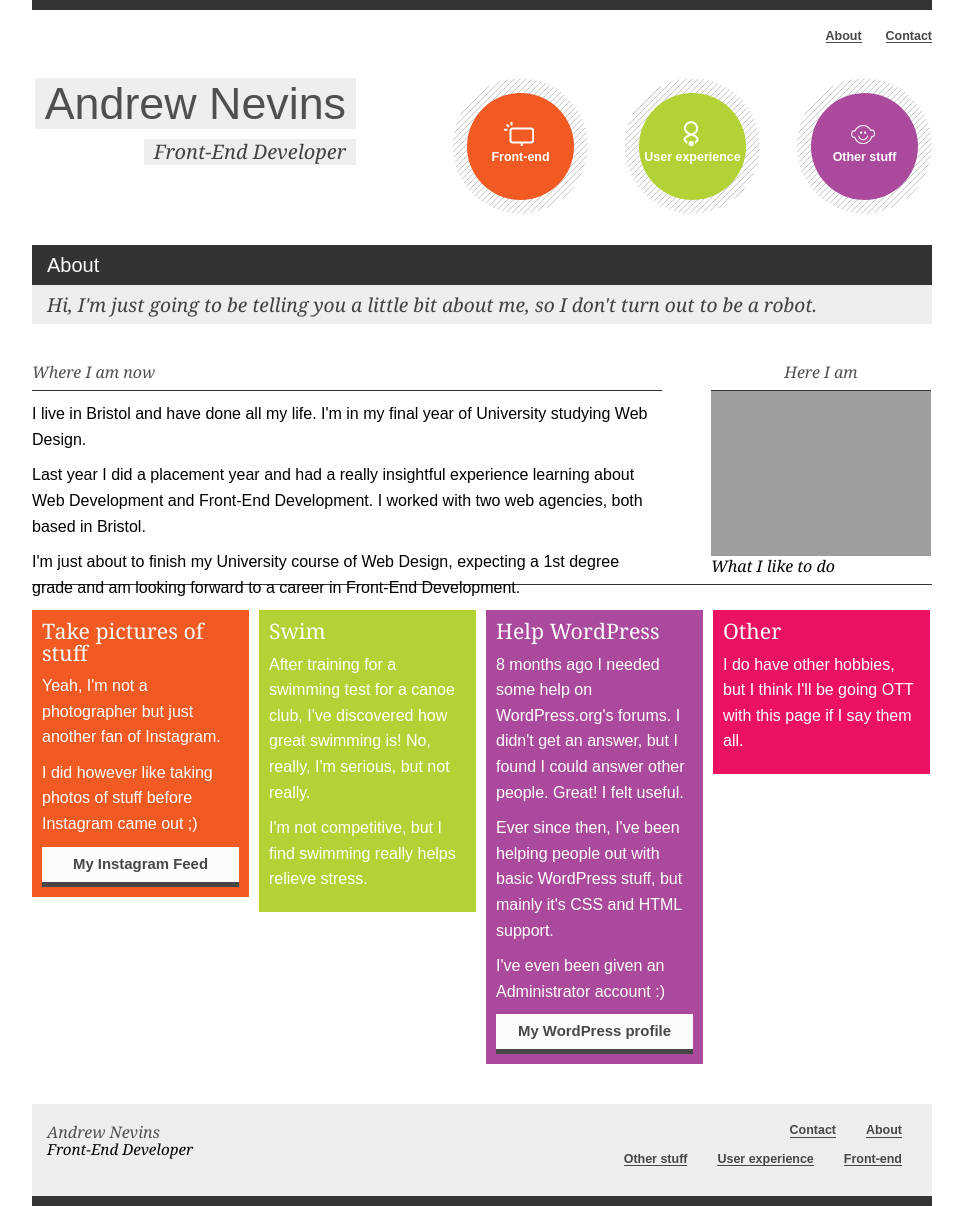
After one commit to anevins12/Portfolio, a CodeIgniter app: page /about/ in a window 1280 px wide. The commit adds this page. Shown: the whole page, without its empty margins (158-1121 px from the left). Run offline with CodeIgniter, Linux system fonts and the light colour scheme; some libraries are stand-ins or nearby versions; grey boxes are pictures that could not be loaded.

Commit message:
'about' view added

```diff
--- /dev/null
+++ b/application/controllers/about.php
@@ -0,0 +1,27 @@
+<?php if ( ! defined('BASEPATH')) exit('No direct script access allowed');
+
+/*
+ * To change this template, choose Tools | Templates
+ * and open the template in the editor.
+ */
+
+/**
+ * Description of items
+ *
+ * @author andrew
+ */
+class About extends CI_Controller {
+
+	public function __construct() {
+		parent::__construct();
+		$this->load->model('portfoliomodel');
+		$this->load->helper('url');
+		$this->load->library('image_lib');
+	}
+
+	public function index() {
+		$this->load->view('header');
+		$this->load->view('about');
+	}
+
+}
--- /dev/null
+++ b/application/views/about.php
@@ -0,0 +1,146 @@
+
+	<body class="about">
+
+		<div id="wrapper">
+
+			<header>
+				<nav id="supplementary">
+					<ul>
+						<li><a href="/about/">About</a></li>
+						<li><a href="/contact/">Contact</a></li>
+					</ul>
+				</nav>
+				<div class="clear">
+					<hgroup>
+						<h1>Andrew Nevins</h1>
+						<h2>Front-End Developer</h2>
+					</hgroup>
+					<nav id="global">
+						<ul>
+							<li id="front"><a href="/">Front-end</a></li>
+							<li id="ux"><a href="/items/ux/">User experience</a></li>
+							<li id="other"><a href="/items/other">Other stuff</a></li>
+						</ul>
+					</nav>
+				</div>
+			</header>
+
+			<div id="container" class="clear">
+
+				<div class="title">
+					<h3>About</h3>
+					<p>
+						Hi, I'm just going to be telling you a little bit about me, so I don't turn out to be a robot.
+					</p>
+				</div>
+
+				<div class="col large">
+					<h4>Where I am now</h4>
+					<p>
+						I live in Bristol and have done all my life. I'm in my final year of University studying Web Design.
+					</p>
+					<p>
+						Last year I did a placement year and had a really insightful experience
+						learning about Web Development and Front-End Development.
+						I worked with two web agencies, both based in Bristol.
+					</p>
+					<p>
+						I'm just about to finish my University course of Web Design,
+						expecting a 1st degree grade and am looking forward to a career in Front-End Development.
+					</p>
+				</div>
+				<div class="col small">
+					<h4>Here I am</h4>
+					<img src="/assets/i/me.png" alt="Andrew Nevins" class="me" />
+				</div>
+
+				<div class="hobbies">
+					<h5>What I like to do</h5>
+					<div class="col">
+						<h6>Take pictures of stuff</h6>
+						<p>
+							Yeah, I'm not a photographer but just another fan of Instagram.
+						</p>
+						<p>
+							I did however like taking photos of stuff before Instagram came out ;)
+						</p>
+						<h6><a href="http://web.stagram.com/n/andrewn12/">My Instagram Feed</a></h6>
+					</div>
+
+					<div class="col">
+						<h6>Swim</h6>
+						<p>
+							After training for a swimming test for a canoe club,
+							I've discovered how great swimming is! No, really, I'm serious, but not really.
+						</p>
+						<p>
+							I'm not competitive, but I find swimming really helps relieve stress.
+						</p>
+					</div>
+
+					<div class="col">
+						<h6>Help WordPress</h6>
+						<p>
+							8 months ago I needed some help on WordPress.org's forums.
+							I didn't get an answer, but I found I could answer other people. Great!
+							I felt useful.
+						</p>
+						<p>
+							Ever since then, I've been helping people out with basic WordPress stuff, but mainly it's CSS and HTML support.
+						</p>
+						<p>
+							I've even been given an Administrator account :)
+						</p>
+						<h6><a href="">My WordPress profile</a></h6>
+					</div>
+
+					<div class="col">
+						<h6>Other</h6>
+						<p>
+							I do have other hobbies, but I think I'll be going OTT with this page if I say them all.
+						</p>
+					</div>
+				</div>
+
+
+
+
+
+			</div>
+
+			<footer class="clear">
+				<span class="border"></span>
+				<hgroup>
+					<h5>Andrew Nevins</h5>
+					<h6>Front-End Developer</h6>
+				</hgroup>
+				<nav>
+					<ul>
+						<li class="last"><a href="">About</a></li>
+						<li><a href="">Contact</a></li>
+						<li class="front-end last"><a href="">Front-end</a></li>
+						<li><a href="">User experience</a></li>
+						<li><a href="">Other stuff</a></li>
+					</ul>
+				</nav>
+			</footer>
+
+		</div>
+
+	</body>
+
+	<script type="text/javascript" src="//ajax.googleapis.com/ajax/libs/jquery/1.9.1/jquery.min.js"></script>
+	<script type="text/javascript" src="<?php echo base_url()?>/assets/js/jquery.fancybox.pack.js"></script>
+	<script type="text/javascript" src="<?php echo base_url()?>/assets/js/scripts.js"></script>
+	<script>
+
+
+		jQuery(document).ready(function($) {
+
+
+		});
+
+
+
+	</script>
+</html>
--- /dev/null
+++ b/application/views/header.php
@@ -0,0 +1,8 @@
+<!DOCTYPE html>
+
+<html>
+	<head>
+		<title></title>
+		<link href="<?php echo base_url(); ?>/assets/css/jquery.fancybox.css" rel="stylesheet" />
+		<link href="<?php echo base_url(); ?>/assets/css/style.css" rel="stylesheet" />
+	</head>
--- a/assets/css/style.css
+++ b/assets/css/style.css
@@ -12,8 +12,20 @@
 
 @import "/assets/css/resets.css";
 
+p {
+	margin: 10px 0;
+	line-height: 1.6em;
+}
+
+.title p {
+	margin: 0;
+	line-height: 1em;
+}
+
 body,
-.title p {
+.title p,
+.about h4,
+.about h5 {
 	font-family: georgia;
 }
 
@@ -27,7 +39,8 @@ nav#global li:first-child{
 }
 
 header nav#supplementary li:last-child,
-nav#global li:last-child {
+nav#global li:last-child,
+.about #container .hobbies .col:last-child{
 	margin-right: 0;
 }
 
@@ -65,7 +78,9 @@ h1, h2 {
 
 h2,
 .title p,
-footer h6 {
+footer h6,
+.about h4,
+.about h5 {
 	font-style: italic;
 	font-weight: normal;
 }
@@ -82,7 +97,8 @@ h6 {
 	font-size: 1.2em;
 }
 
-h4 {
+h4,
+.about h5 {
 	font-size: 1em;
 }
 
@@ -98,7 +114,8 @@ footer h5 {
 
 h1,
 h4,
-footer h5 {
+footer h5,
+.about h4 {
 	color: #4F4F51;
 }
 
@@ -309,6 +326,69 @@ header nav .pointer {
 	width: 271px;
 }
 
+/*ABOUT page*/
+.about #container .col {
+	float: left;
+	background: none;
+}
+
+.about #container .col.large {
+	width: 630px;
+	margin-right: 49px;
+}
+
+.about #container .col.small {
+	width: 220px;
+}
+
+.about img.me {
+	width: 100%;
+}
+
+.about #container .large h4 {
+	text-align: left;
+}
+
+.about #container .hobbies .col{
+	width: 197px;
+	margin-right: 10px;
+	padding: 10px;
+}
+
+.about #container .hobbies .col:nth-child(2) { background: #F15A22; }
+.about #container .hobbies .col:nth-child(3) { background: #B2D235; }
+.about #container .hobbies .col:nth-child(4) { background: #AB4A9C; }
+.about #container .hobbies .col:nth-child(5) { background: #ED1164; }
+
+.about #container .hobbies h6 {
+	color: #fcfcfc;
+}
+
+.about #container .hobbies h6 a {
+	padding: 10px;
+	background: #fcfcfc;
+	color: #464747;
+	border-bottom: 5px solid #464747;
+	text-decoration: none;
+	font-weight: bold;
+	font-family: arial;
+	font-size: 0.7em;
+	display: block;
+	text-align: center;
+}
+
+.about #container .hobbies p {
+	color: #fff;
+}
+
+
+
+.about #container .hobbies h5 {
+	padding: 10px 0;
+	border-bottom: 1px solid #333;
+	margin-bottom: 10px;
+}
+
 #container .col h4 {
 	padding: 10px 0;
 	text-align: center;
```
Also changed, not shown: application/views/front-end.php (added, +94 -0 lines), application/views/other.php (added, +93 -0 lines), application/views/ux.php (added, +88 -0 lines), .htaccess (added).
